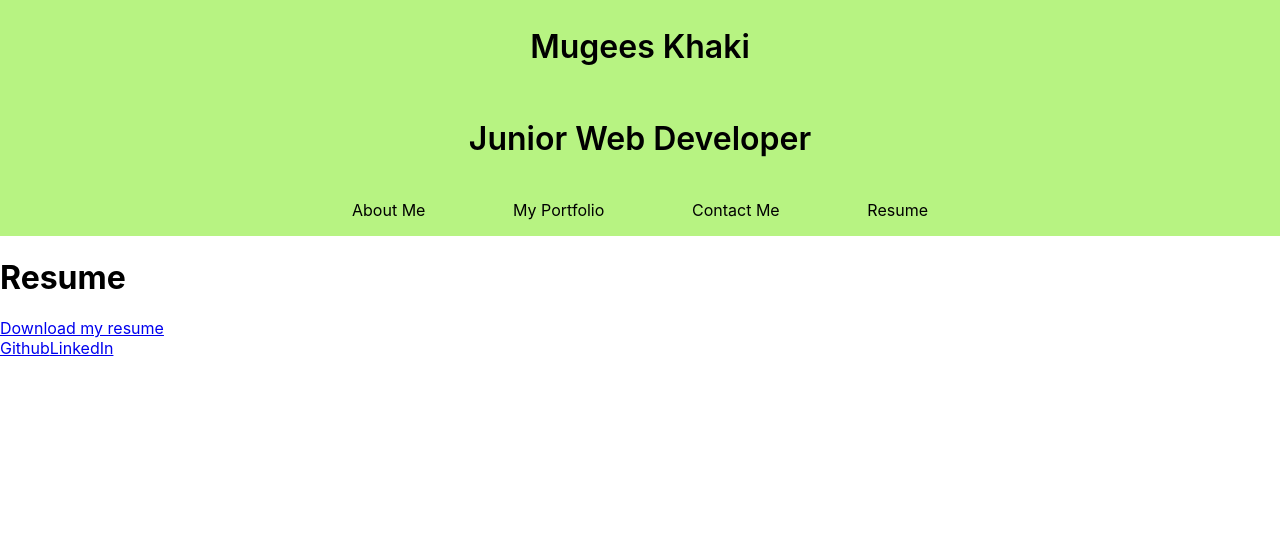
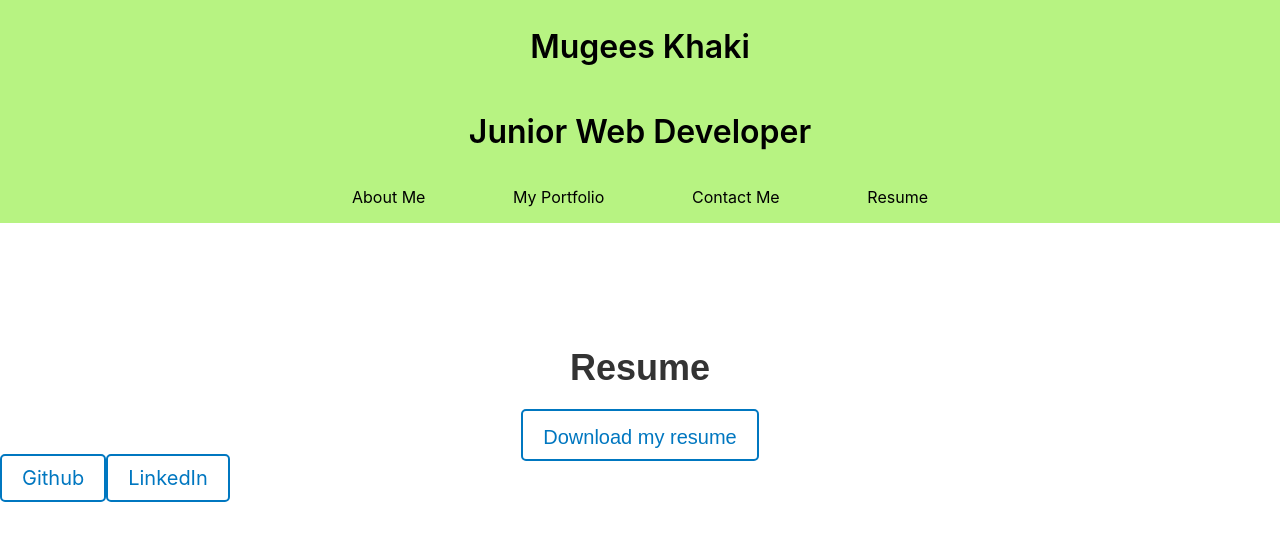
Before and after one commit to begin0071/react-portfolio, a React (Create React App) app: page / in a window 1280 px wide. Both pictures are taken after a click on the element "Resume". Shown: the top 540 px of the page. Built offline with nearby package versions, Linux system fonts and the light colour scheme.

Commit message:
adding css resume.jsx

```diff
--- a/src/App.css
+++ b/src/App.css
@@ -1,3 +1,39 @@
+.resume {
+    display: flex;
+    flex-direction: column;
+    align-items: center;
+    margin-top: 100px;
+    font-family: Arial, sans-serif;
+    color: #333;
+  }
+
+  h1 {
+    font-size: 36px;
+    margin-bottom: 20px;
+    text-align: center;
+  }
+
+  a {
+    text-decoration: none;
+    color: #0077c0;
+    font-size: 20px;
+    padding: 10px 20px;
+    border: 2px solid #0077c0;
+    border-radius: 5px;
+    transition: all 0.2s ease-in-out;
+  }
+
+  a:hover {
+    background-color: #0077c0;
+    color: #fff;
+  }
+
+  span {
+    display: inline-block;
+    margin-top: 5px;
+  }
+
+
 .big-project-container {
     display: flex;
     flex-wrap: wrap;
```
